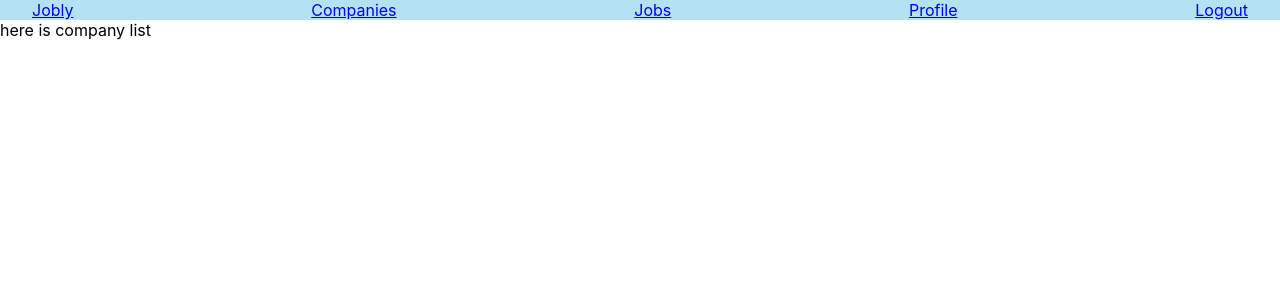
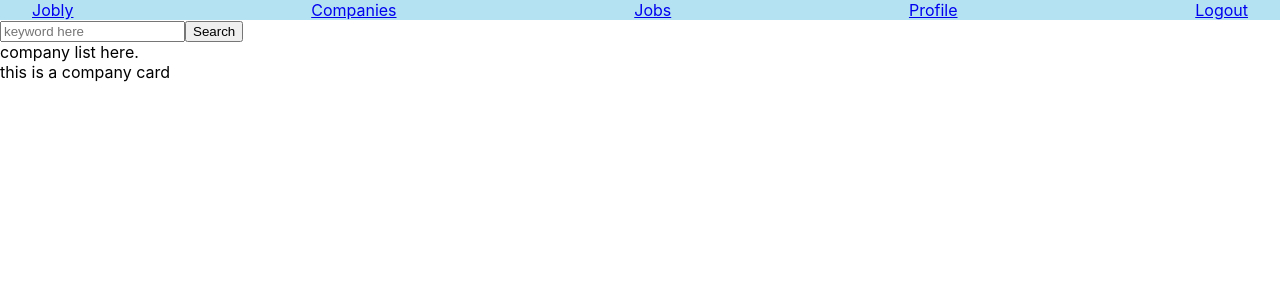
Before and after one commit to shin101/react-jobly, a React (Create React App) app in the folder frontend/: page /companies in a window 1280 px wide. Shown: the top 300 px of the page. Built offline with nearby package versions, Linux system fonts and the light colour scheme; no server answers.

Commit message:
Added search engine

```diff
--- /dev/null
+++ b/frontend/src/Search/SearchForm.js
@@ -0,0 +1,29 @@
+import React, { useState } from "react";
+
+function SearchForm({ query }){
+  const [search, setSearch] = useState("");
+
+  const handleChange = e => {
+    setSearch(e.target.value);
+  };
+
+  const handleSubmit = (e) => {
+    e.preventDefault();
+    setSearch(query);
+  };
+
+
+  return (
+    <form onSubmit = {handleSubmit}>
+      <input
+      placeholder="keyword here"
+      onChange={handleChange}/>
+
+      <button>Search</button>
+    </form>
+  )
+};
+
+
+
+export default SearchForm;
--- a/frontend/src/companies/CompanyList.js
+++ b/frontend/src/companies/CompanyList.js
@@ -1,13 +1,26 @@
 import React, {useState} from "react";
 import JoblyApi from "../API/api"
+import CompanyCard from "./CompanyCard";
+import SearchForm from "../Search/SearchForm";
 
 
 function CompanyList(){
   const searchBar = () => {}
   const [searchInput, setSearchInput] = useState("");
 
+  async function search(query){
+    const companies = await JoblyApi.getCompany(query);
+    console.log(companies)
+  }
+
   return (
-    <div>here is company list</div>
+
+    <div>
+    <SearchForm />
+      company list here.
+    <CompanyCard />
+    {search.companies}
+    </div>
   )
 }
 
--- /dev/null
+++ b/frontend/src/jobs/JobList.js
@@ -0,0 +1,13 @@
+import React from "react";
+import SearchForm from "../Search/SearchForm";
+
+function JobList(){
+  return (
+    <div>
+      <SearchForm />
+
+    </div>
+  )
+}
+
+export default JobList;
--- /dev/null
+++ b/frontend/src/profiles/ProfileForm.js
@@ -0,0 +1,9 @@
+import React from "react";
+
+function ProfileForm(){
+  return (
+    <div>wahh</div>
+  )
+}
+
+export default ProfileForm;
--- a/frontend/src/routes/NavRoutes.js
+++ b/frontend/src/routes/NavRoutes.js
@@ -1,6 +1,8 @@
 import React from "react";
 import { Routes, Route } from 'react-router-dom';
 import CompanyList from "../companies/CompanyList";
+import ProfileForm from "../profiles/ProfileForm";
+import JobList from "../jobs/JobList";
 
 function NavRoutes (){
   return(
@@ -8,6 +10,15 @@ function NavRoutes (){
       <Routes>
         <Route exact path="/companies" element={<CompanyList />} />
       </Routes>
+
+      <Routes>
+        <Route exact path="/profile" element={<ProfileForm />} />
+      </Routes>
+
+      <Routes>
+        <Route exact path="/jobs" element={<JobList />} />
+      </Routes>
+
     </div>
   )
 }
```
